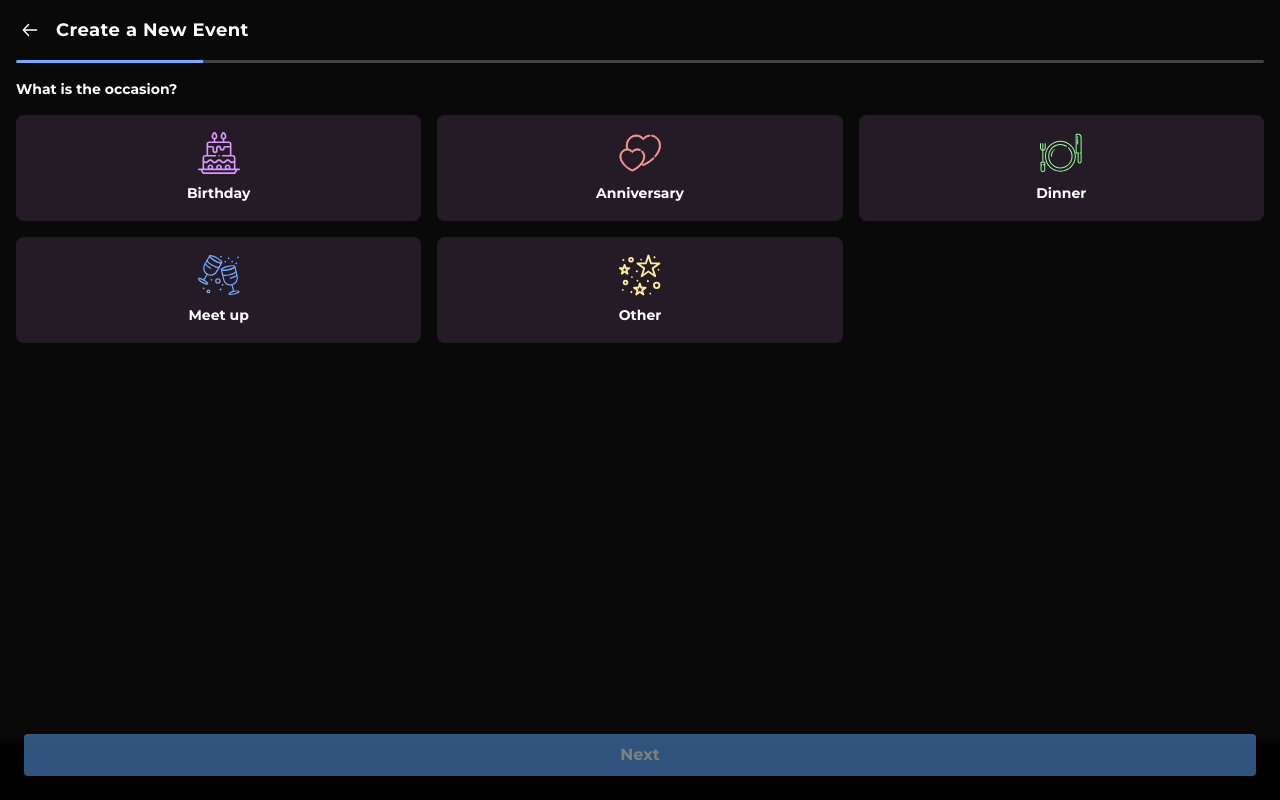
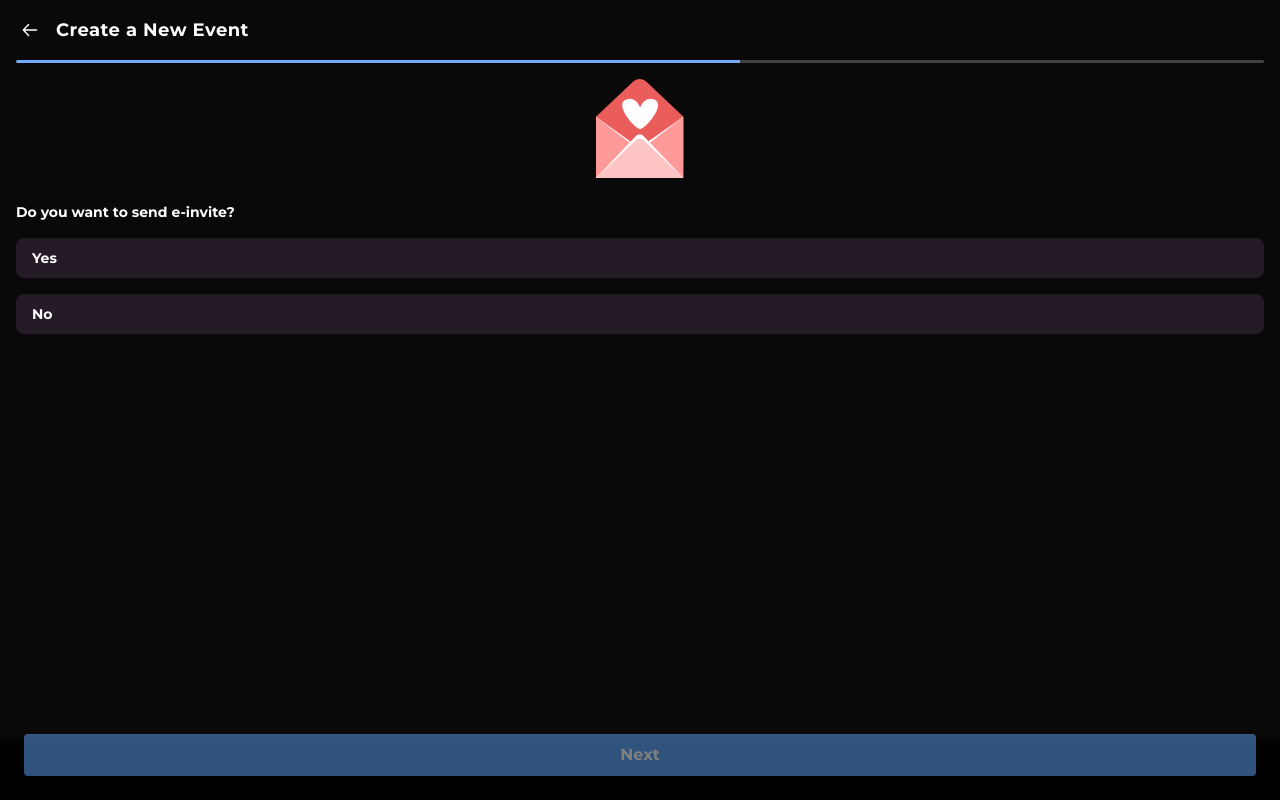
Before and after one commit to mehdiraized/party-planning, a Next.js app: page /add in a window 1280 px wide. Built offline with nearby package versions, Linux system fonts and the light colour scheme.

Commit message:
add step 4

```diff
--- a/src/app/(public)/add/page.tsx
+++ b/src/app/(public)/add/page.tsx
@@ -27,10 +27,12 @@ import {
 	CalendarIcon,
 	ClockIcon,
 	RupeeIcon,
+	MailIcon,
 } from "@/components/icons";
+import Image from "next/image";
 
 export default function AddEvent() {
-	const [step, setStep] = useState(1);
+	const [step, setStep] = useState(4);
 	const router = useRouter();
 
 	const form = useForm({
@@ -41,6 +43,7 @@ export default function AddEvent() {
 			date: "",
 			time: "",
 			budget: "",
+			invite: "",
 		},
 
 		validate: {
@@ -50,6 +53,7 @@ export default function AddEvent() {
 			date: isNotEmpty("Enter Event date"),
 			time: isNotEmpty("Enter Event time"),
 			budget: isNotEmpty("Enter Event budget"),
+			invite: isNotEmpty("Enter Event invite"),
 		},
 	});
 
@@ -174,6 +178,34 @@ export default function AddEvent() {
 					/>
 				</>
 			)}
+			{step === 4 && (
+				<>
+					<div className="flex flex-col items-center  mb-6">
+						<MailIcon width={88} />
+					</div>
+					<div className="text-sm font-bold mb-4">
+						Do you want to send e-invite?
+					</div>
+					<SelectButton
+						name="invite"
+						value={form.values.invite}
+						setFieldValue={form.setFieldValue}
+						variant="list"
+						size="sm"
+						centered={false}
+						data={[
+							{
+								title: "Yes",
+								value: true,
+							},
+							{
+								title: "No",
+								value: false,
+							},
+						]}
+					/>
+				</>
+			)}
 			<BottomFix>
 				<Button
 					className="bg-blue-400 text-white font-bold relative disabled:opacity-50"
@@ -187,7 +219,8 @@ export default function AddEvent() {
 							(!form.isValid("name") ||
 								!form.isValid("date") ||
 								!form.isValid("time") ||
-								!form.isValid("budget")))
+								!form.isValid("budget"))) ||
+						(step === 4 && !form.isValid("invite"))
 					}
 				>
 					Next
--- a/src/components/form/SelectButton/SelectButton.module.scss
+++ b/src/components/form/SelectButton/SelectButton.module.scss
@@ -4,7 +4,6 @@
 	display: flex;
 	flex-direction: column;
 	justify-content: center;
-	align-items: center;
 	border-radius: 8px;
 	background: #251b27;
 	border: 1px solid transparent;
@@ -12,13 +11,21 @@
 	font-size: 14px;
 	font-weight: 700;
 
-	&.active {
-		border: 1px solid #d898ff;
-	}
-
 	> i {
 		width: 42px;
 		height: 42px;
 		margin-bottom: 9px;
 	}
+
+	&.active {
+		border: 1px solid #d898ff;
+	}
+
+	&.center {
+		align-items: center;
+	}
+
+	&.sizeSm {
+		padding: 9px 15px 8px;
+	}
 }
--- a/src/components/form/SelectButton/SelectButton.tsx
+++ b/src/components/form/SelectButton/SelectButton.tsx
@@ -4,32 +4,47 @@ import cx from "clsx";
 import s from "./SelectButton.module.scss";
 
 type DataType = {
-	icon: JSX.Element;
+	icon?: JSX.Element;
 	title: string;
 	description?: string;
-	value: string;
+	value: string | boolean;
 };
 
 export default function SelectButton({
+	variant = "grid",
+	size = "md",
+	centered = true,
 	data,
 	name,
 	value,
 	setFieldValue,
 }: {
+	variant?: "list" | "grid";
+	size?: "sm" | "md";
+	centered?: boolean;
 	data: DataType[];
 	name: string;
 	value: string;
-	setFieldValue: (name: string, value: string) => void;
+	setFieldValue: (name: string, value: string | boolean) => void;
 }) {
 	return (
-		<div className="grid grid-cols-3 gap-4">
+		<div
+			className={
+				variant === "grid" ? "grid grid-cols-3 gap-4" : "grid grid-cols-1 gap-4"
+			}
+		>
 			{data.map((item, i) => (
 				<button
-					className={cx(s.option, value === item.value && s.active)}
+					className={cx(
+						s.option,
+						value === item.value && s.active,
+						size === "sm" && s.sizeSm,
+						centered && s.center
+					)}
 					key={`items_${i}`}
 					onClick={() => setFieldValue(name, item.value)}
 				>
-					<i>{item.icon}</i>
+					{item.icon && <i>{item.icon}</i>}
 					{item.title}
 					{item.description && (
 						<span className="text-sm text-white font-normal">
```
